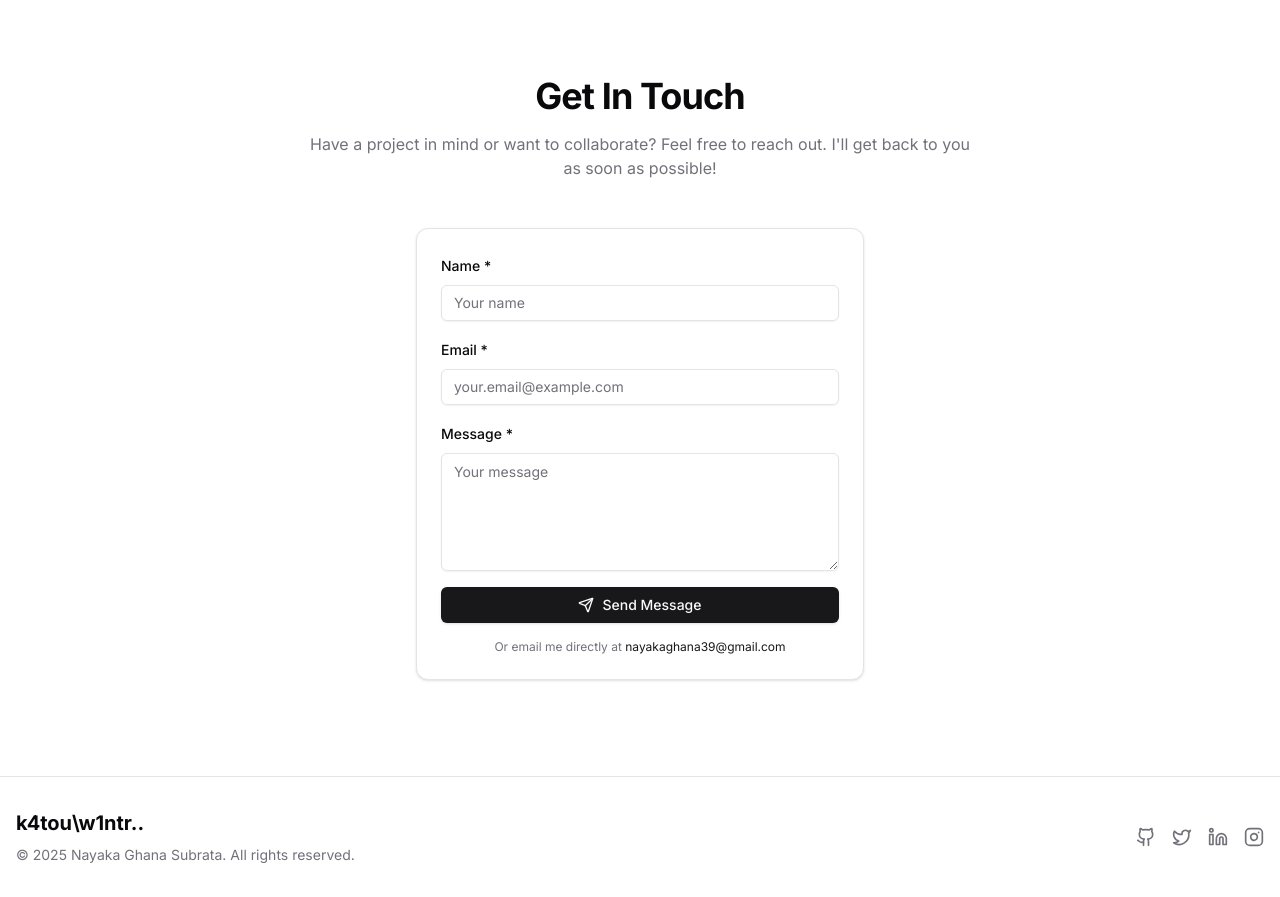
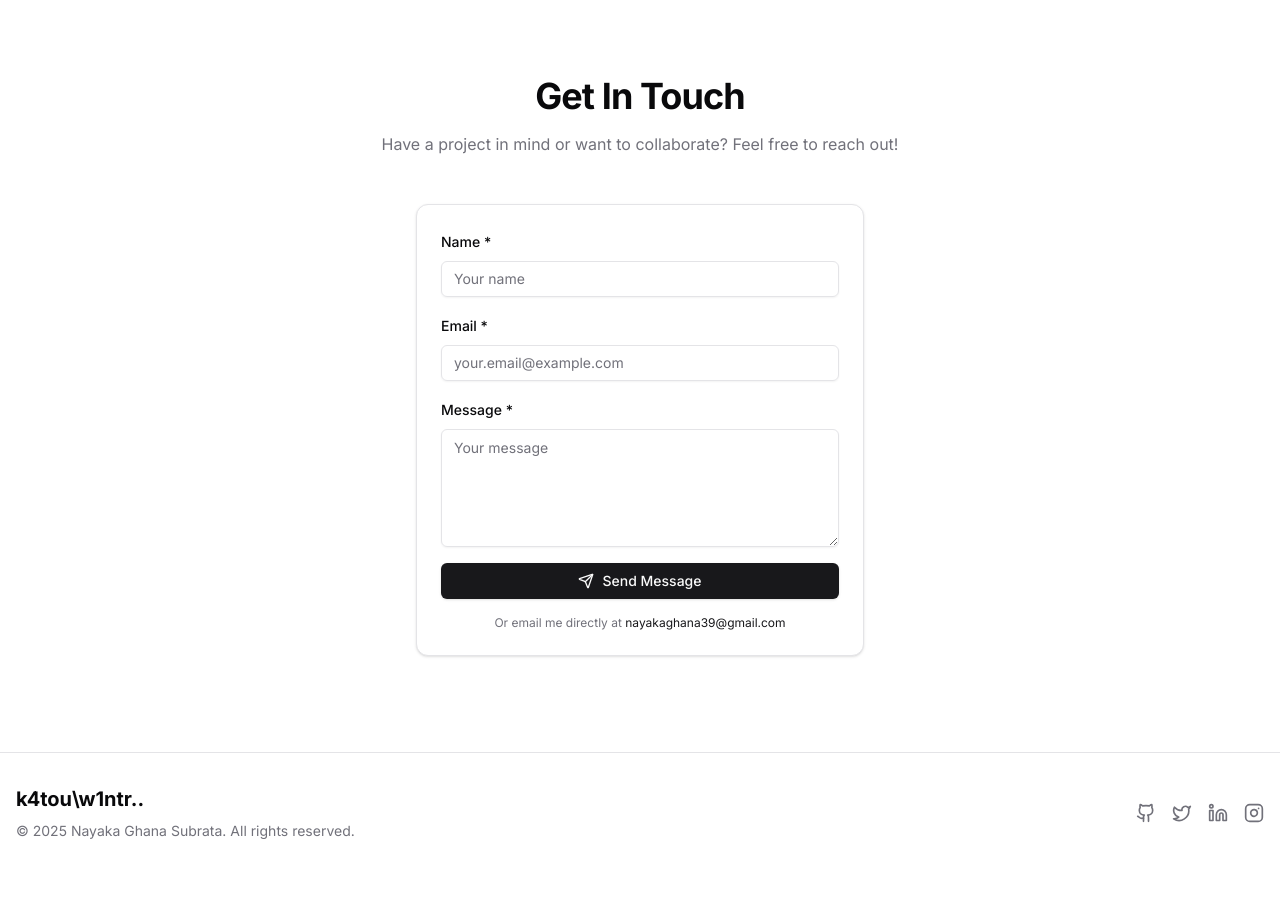
Before and after one commit to Nayekah/Portfolio, a Next.js app: page / in a window 1280 px wide. Shown: the part 3620-4517 px from the top of the page. After the commit the page ends 4493 px from the top, so only its background shows below. Built offline with nearby package versions, Linux system fonts and the light colour scheme.

Commit message:
fix: minor change escape char

```diff
--- a/components/contact-section.tsx
+++ b/components/contact-section.tsx
@@ -115,7 +115,7 @@ Sent from nayekah.dev portfolio contact form
           transition={{ duration: 0.5, delay: 0.1 }}
           className="mx-auto max-w-2xl text-muted-foreground"
         >
-          Have a project in mind or want to collaborate? Feel free to reach out. I'll get back to you as soon as possible!
+          Have a project in mind or want to collaborate? Feel free to reach out!
         </motion.p>
       </div>
 
```
